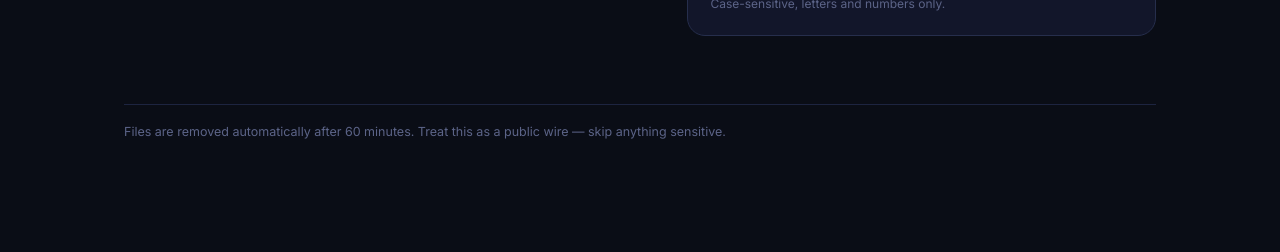
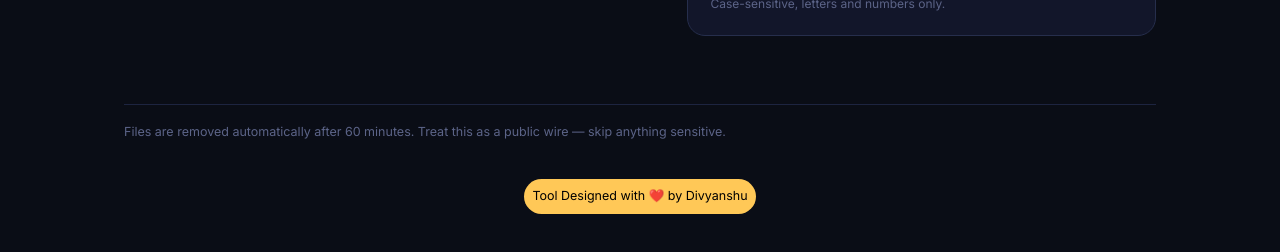
Before and after one commit to divyanshu7-code/Fluxdrop, a website: page public/index.html in a window 1280 px wide. Shown: the part 366-618 px from the top of the page. Drawn offline with nearby package versions, Linux system fonts and the light colour scheme; no server answers; a script that the page names is missing.

Commit message:
Footer edit

```diff
--- a/public/index.html
+++ b/public/index.html
@@ -106,6 +106,9 @@
 
     <footer class="page-footer">
       Files are removed automatically after 60 minutes. Treat this as a public wire — skip anything sensitive.
+      <br>
+      <br><br>
+      <div class="madeBy">Tool Designed with ❤️ by Divyanshu</div>
     </footer>
   </div>
 
--- a/public/style.css
+++ b/public/style.css
@@ -384,6 +384,18 @@ a:hover { text-decoration: underline; }
   transition: opacity 0.3s ease;
 }
 
+.madeBy{
+  display: flex;
+  justify-content: center;
+  align-items: center;
+  background-color: #FFC857;
+  width: fit-content;
+  margin: auto;
+  padding: 8px;
+  color: black;
+  border-radius: 30px;
+}
+
 /* ====== Responsive ====== */
 @media (max-width: 860px) {
   .hero { grid-template-columns: 1fr; gap: 28px; }
```
